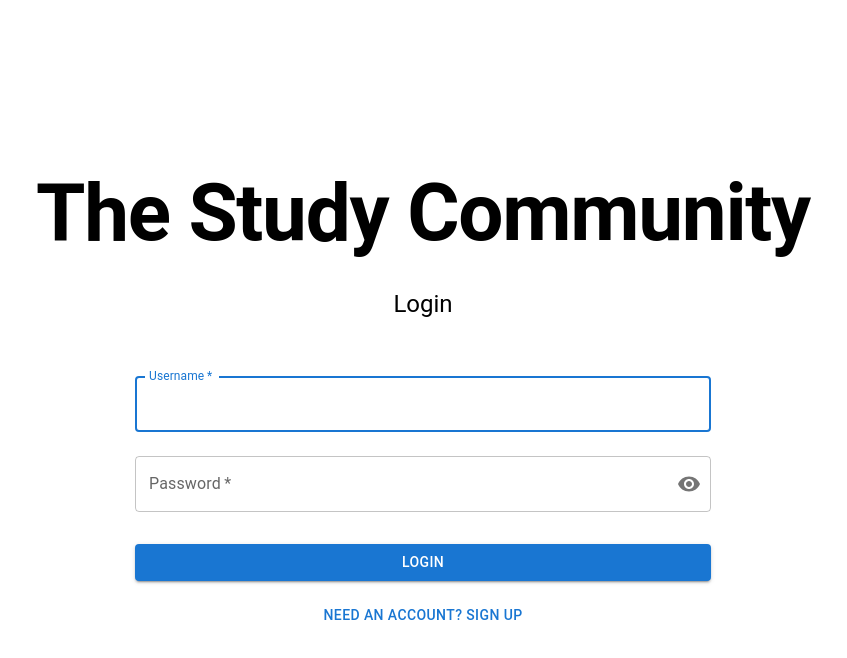
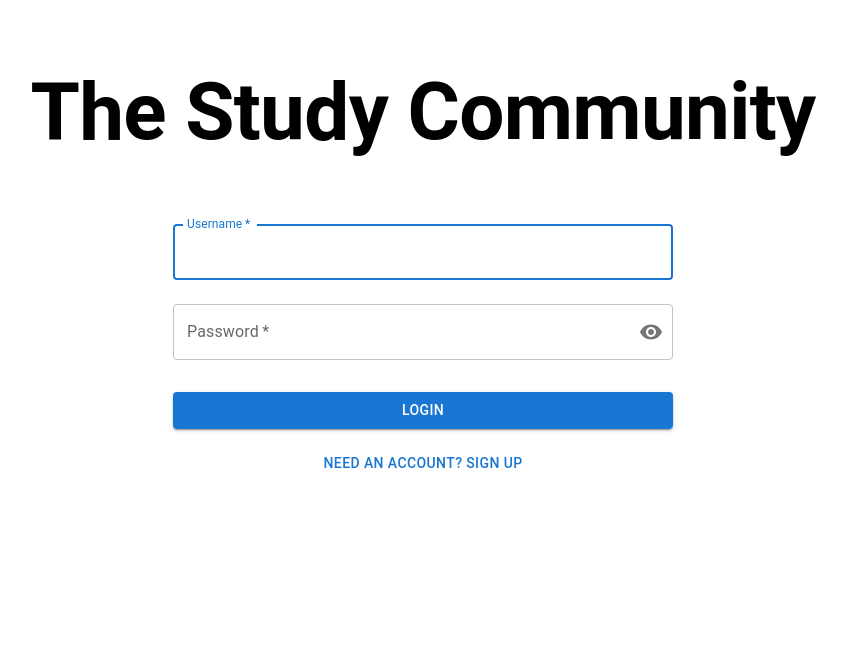
Before and after one commit to briana-torres/StudyBuddies, a React (Create React App) app in the folder website/: page / in a window 1280 px wide. Shown: the top 658 px of the page, without its empty margins (217-1064 px from the left). Built offline with nearby package versions, Linux system fonts and the light colour scheme.

Commit message:
fixed login page

```diff
--- a/website/src/pages/LoginPage.js
+++ b/website/src/pages/LoginPage.js
@@ -78,16 +78,23 @@ function LoginPage() {
   const handleMouseDownPassword = (event) => {
     event.preventDefault();
   };
-
   return (
-    <Container sx={{ width: '98%', display: 'flex', flexDirection: 'column', alignItems: 'center', height: '100vh', justifyContent: 'center' }}>
-      <Typography component="h1" variant="h1" gutterBottom sx={{textAlign: 'center', fontWeight: 'bold', fontSize: '5rem'}}>
+    <Container sx={{ width: '100%', mt: 8 }}>
+      <Typography component="h1" variant="h2" gutterBottom sx={{textAlign: 'center', fontWeight: 'bold', fontSize: '5rem', mb: 6 }}>
         The Study Community
       </Typography>
-      <Typography component="h2" variant="h5" sx={{ mb: 4 }}>
-        {isLogin ? 'Login' : 'Sign Up'}
-      </Typography>
-      <Box component="form" onSubmit={isLogin ? handleLogin : handleSignUp} sx={{ width: '50%', mt: 1 }}>
+      <Box
+        component="form"
+        onSubmit={isLogin ? handleLogin : handleSignUp}
+        sx={{
+          width: '100%', // Use maximum width of the container
+          maxWidth: 500, // Set a max width for larger screens
+          display: 'flex',
+          flexDirection: 'column',
+          alignItems: 'center',
+          mx: 'auto', // This will center the Box in the container
+        }}
+      >
         <TextField
           margin="normal"
           required
```
